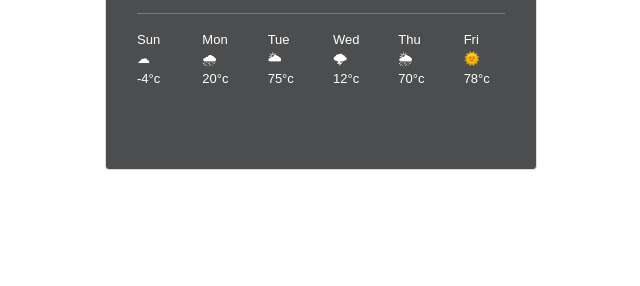
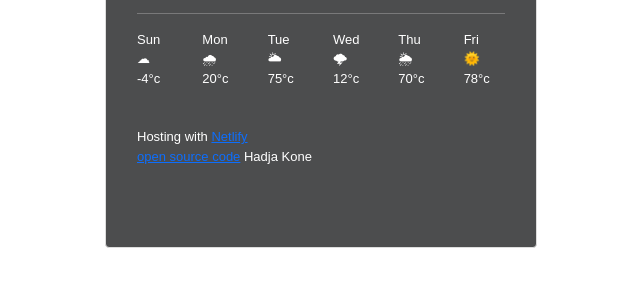
Before and after one commit to HadjaKone/my-Weather-app, a plain HTML site: page index.html in a window 1280 px wide. Shown: the part 566-852 px from the top of the page, without its empty margins (319-959 px from the left). Before the commit the page ends 800 px from the top, so only its background shows below. Drawn offline with nearby package versions, Linux system fonts and the light colour scheme.

Commit message:
added link to Netlify and github

```diff
--- a/index.html
+++ b/index.html
@@ -115,6 +115,14 @@
                   78&deg;c
                 </div>
               </div>
+              <br />
+              <br />
+              <footer>
+                Hosting with <a href="https://www.Netlify.com">Netlify</a>
+                <br />
+                <a href="https://github.com/HadjaKone">open source code</a>
+                Hadja Kone
+              </footer>
             </div>
             <!--emojis-->
           </div>
```
Also changed, not shown: style.css (+9 -0 lines).
